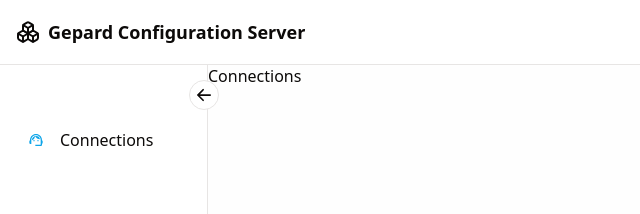
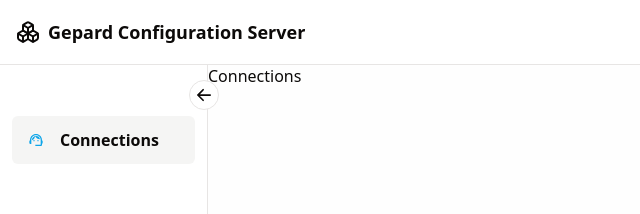
Before and after one commit to inspectIT/inspectit-gepard-agentmanager, a React (Vite) app in the folder frontend/: page / in a window 1280 px wide. Shown: the top 214 px of the page, without its empty margins (0-640 px from the left). Built offline with nearby package versions, Linux system fonts and the light colour scheme.

Commit message:
feat: color-control - paths for matching nav items

```diff
--- a/frontend/src/components/features/sidebar/NavItems.tsx
+++ b/frontend/src/components/features/sidebar/NavItems.tsx
@@ -7,7 +7,7 @@
 export const NAV_ITEMS = [
   {
     title: "Connections",
-    href: "/connections/",
+    href: ["/connections", "/connections/", "/", ""],
     icon: MdOutlineSupportAgent,
     color: "text-sky-500",
   },
--- a/frontend/src/components/features/sidebar/SideNavigation.tsx
+++ b/frontend/src/components/features/sidebar/SideNavigation.tsx
@@ -22,14 +22,15 @@
       {items.map((item) => (
         <Link
           key={item.title}
-          to={item.href}
+          to={item.href[0]}
           onClick={() => {
             if (setOpen) setOpen(false);
           }}
           className={cn(
             buttonVariants({ variant: "ghost" }),
             "group relative flex h-12 justify-start",
-            path.pathname === item.href && "bg-muted font-bold hover:bg-muted"
+            item.href.includes(path.pathname) &&
+              "bg-muted font-bold hover:bg-muted"
           )}
         >
           <item.icon className={cn("h-5 w-5", item.color)} />
--- a/frontend/src/components/features/sidebar/Sidebar.tsx
+++ b/frontend/src/components/features/sidebar/Sidebar.tsx
@@ -1,7 +1,6 @@
 "use client";
 import { useState } from "react";
 import { BsArrowLeftShort } from "react-icons/bs";
-// import SideNav from "./Sidenav";
 import { cn } from "@/lib/utils";
 import SideNavigation from "./SideNavigation";
 // import { useSidebarStore } from "./useSidebarStore";
```
